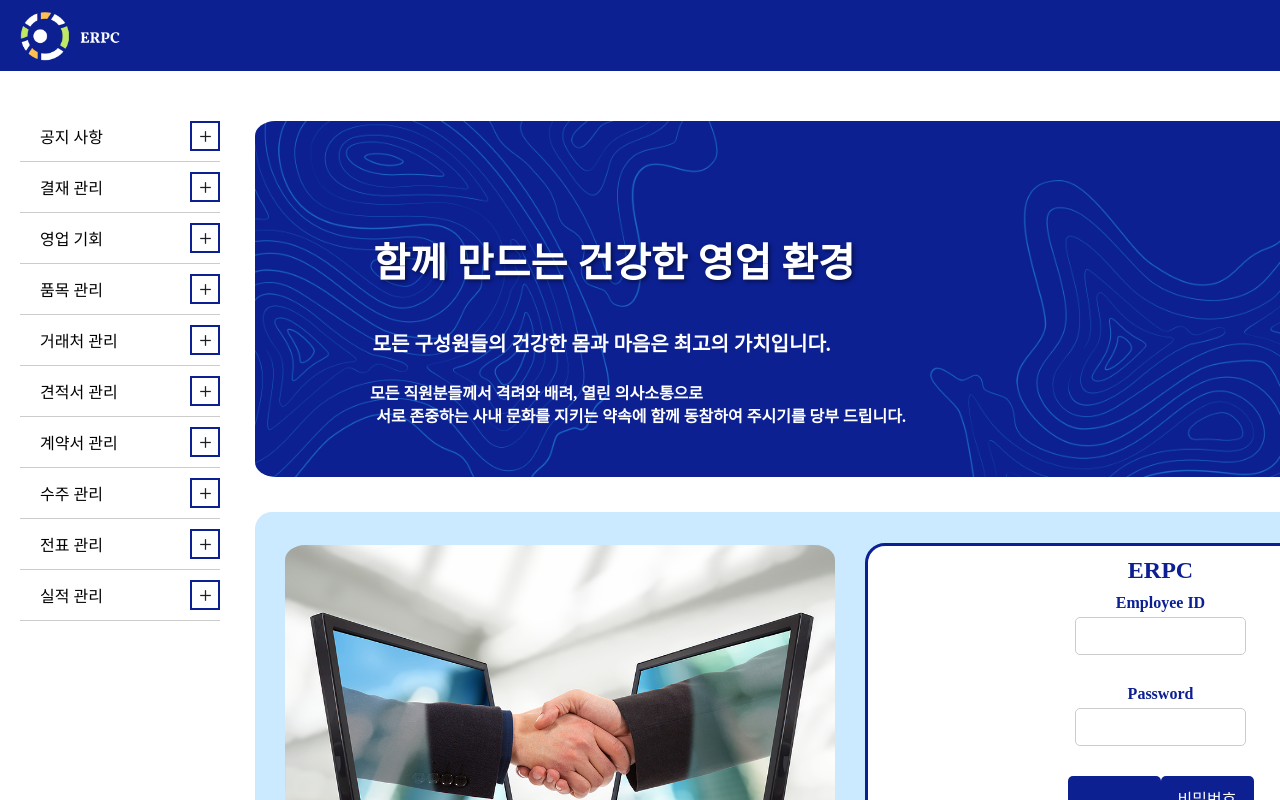
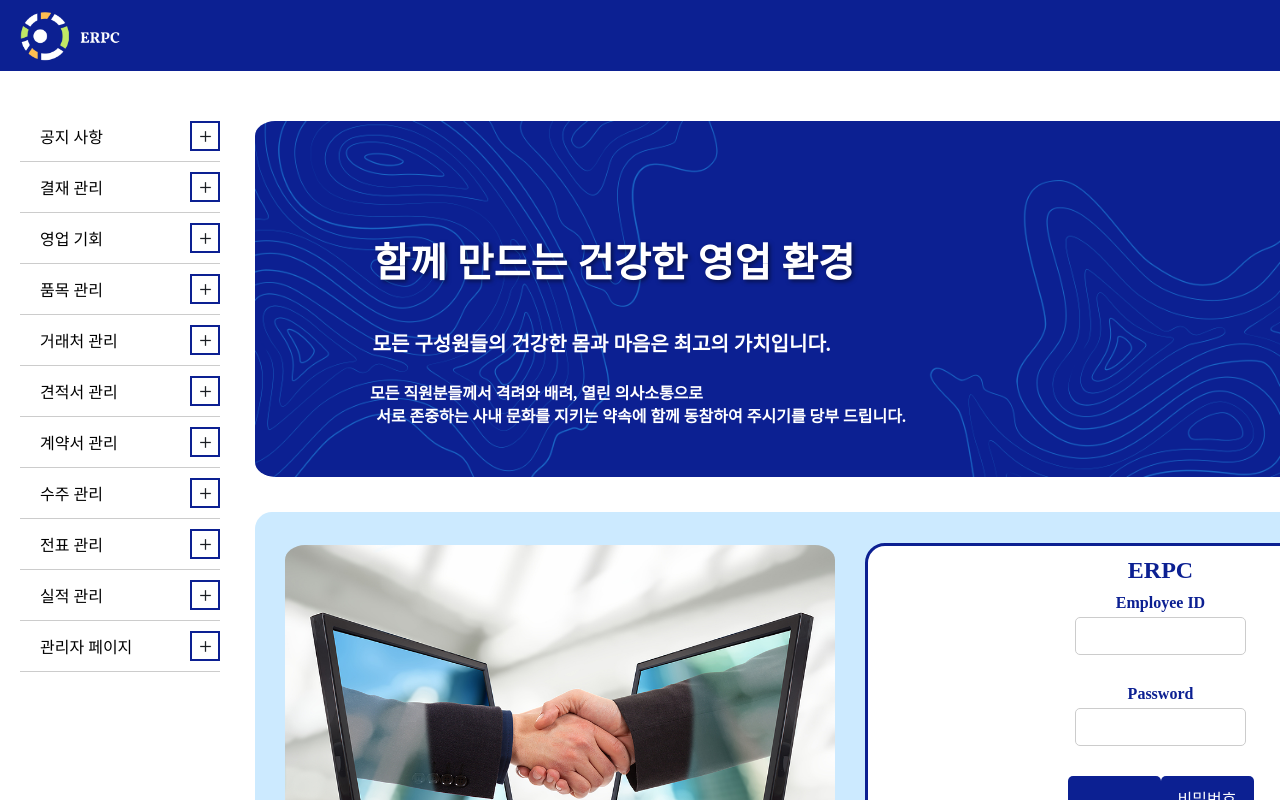
Before and after one commit to CINE-VERSE/erpc-front, a Vue app: page / in a window 1280 px wide. Shown: the top 800 px of the page. Built offline with nearby package versions, Linux system fonts and the light colour scheme; a web font is replaced by a local one.

Commit message:
일단
수정

```diff
--- a/src/App.vue
+++ b/src/App.vue
@@ -28,9 +28,9 @@
 <script setup>
 import Header from './components/main/Header.vue';
 import Footer from './components/main/Footer.vue';
-
 import { RouterView, RouterLink } from 'vue-router';
-import { ref } from 'vue';
+import { ref, computed } from 'vue';
+import { requirePermission } from '@/components/auth';
 
 const menuItems = ref([
   {
@@ -104,19 +104,35 @@ const menuItems = ref([
     ],
     isOpen: false
   },
+  // 실적 관리는 22번 권한이 있을 때만 보이도록 설정
   {
     title: '실적 관리',
     subItems: [
       { title: '연간 실적 조회', path: '/performance/year' },
       { title: 'Team 실적 조회', path: '/performance/team' }
     ],
-    isOpen: false
+    isOpen: false,
+  },
+  // 관리자 페이지는 22번 권한이 있을 때만 보이도록 설정
+  {
+    title: '관리자 페이지',
+    subItems: [
+      { title: '사원 리스트', path: '/employees' },
+      { title: '접근 신청', path: '/employees/access' },
+      { title: '삭제 신청', path: '/delete' }
+    ],
+    isOpen: false,
+    isVisible: requirePermission(22)
   }
 ]);
 
 const toggleSubItems = (index) => {
   menuItems.value[index].isOpen = !menuItems.value[index].isOpen;
 };
+
+const filteredMenuItems = computed(() => {
+  return menuItems.value.filter(item => item.isVisible !== false);
+});
 </script>
 
 <style>
--- a/src/components/employee/EmployeeDetail.vue
+++ b/src/components/employee/EmployeeDetail.vue
@@ -12,7 +12,6 @@
 
     <div class="button-container">
       <router-link :to="{ path: '/employees/modify', query: { employeeId: employee.employeeId }}" class="edit-button">수정</router-link>
-      <router-link :to="{ path: '/employees/regist' }" class="register-button">등록</router-link>
     </div>
   </div>
 </template>
--- a/src/components/employee/MyEmployeeDetail.vue
+++ b/src/components/employee/MyEmployeeDetail.vue
@@ -11,8 +11,7 @@
     <p>팀: {{ mapTeamCode(employee.teamCode.teamCodeId) }}</p>
 
     <div class="button-container">
-      <router-link :to="{ path: '/employees/modify', query: { employeeId: employee.employeeId }}" class="edit-button">수정</router-link>
-      <router-link :to="{ path: '/employees/regist' }" class="register-button">등록</router-link>
+      <router-link :to="{ path: '/change-password', query: { employeeId: employee.employeeId }}" class="edit-button">비밀번호 변경</router-link>
     </div>
   </div>
 </template>
--- a/src/components/main/Header.vue
+++ b/src/components/main/Header.vue
@@ -49,7 +49,7 @@ function main() {
 function viewProfile() {
     const userId = localStorage.getItem('userId');
     if (userId) {
-        router.push(`/employees/${userId}`);
+        router.push(`/employees/my/${userId}`);
     } else {
         alert('로그인 정보가 없습니다. 다시 로그인해주세요.');
     }
@@ -60,6 +60,7 @@ function logout() {
     localStorage.removeItem('userId'); // 사용자 ID 삭제
     employeeName.value = ''; // 로그인한 사용자 이름 초기화
     location.reload(); // 페이지 새로고침하여 상태 초기화
+    router.push("/");
 }
 </script>
 
--- a/src/router/mainRouter.js
+++ b/src/router/mainRouter.js
@@ -49,6 +49,7 @@ import NoticeEdit from '@/components/notice/NoticeEdit.vue';
 
 
 import EmployeeList from '@/components/employee/EmployeeList.vue';
+import EmployeeMy from '@/components/employee/MyEmployeeDetail.vue';
 import EmployeeDetail from '@/components/employee/EmployeeDetail.vue';
 import RegisterEmployee from '@/components/employee/RegisterEmployee.vue';
 import ModifyEmployee from '@/components/employee/ModifyEmployee.vue';
@@ -286,7 +287,6 @@ const routes = [
     {
         path: '/employees/app',
         component: EmployeeApp,
-        beforeEnter: requirePermission(22)
     },
     {
         path: '/delete',
@@ -296,7 +296,11 @@ const routes = [
     {
         path: '/change-password',
         component: ChangePassword,
-        beforeEnter: requirePermission(22)
+
+    },
+    {
+        path: '/employees/my/:employeeId',
+        component: EmployeeMy,
     },
 ];
 
```
